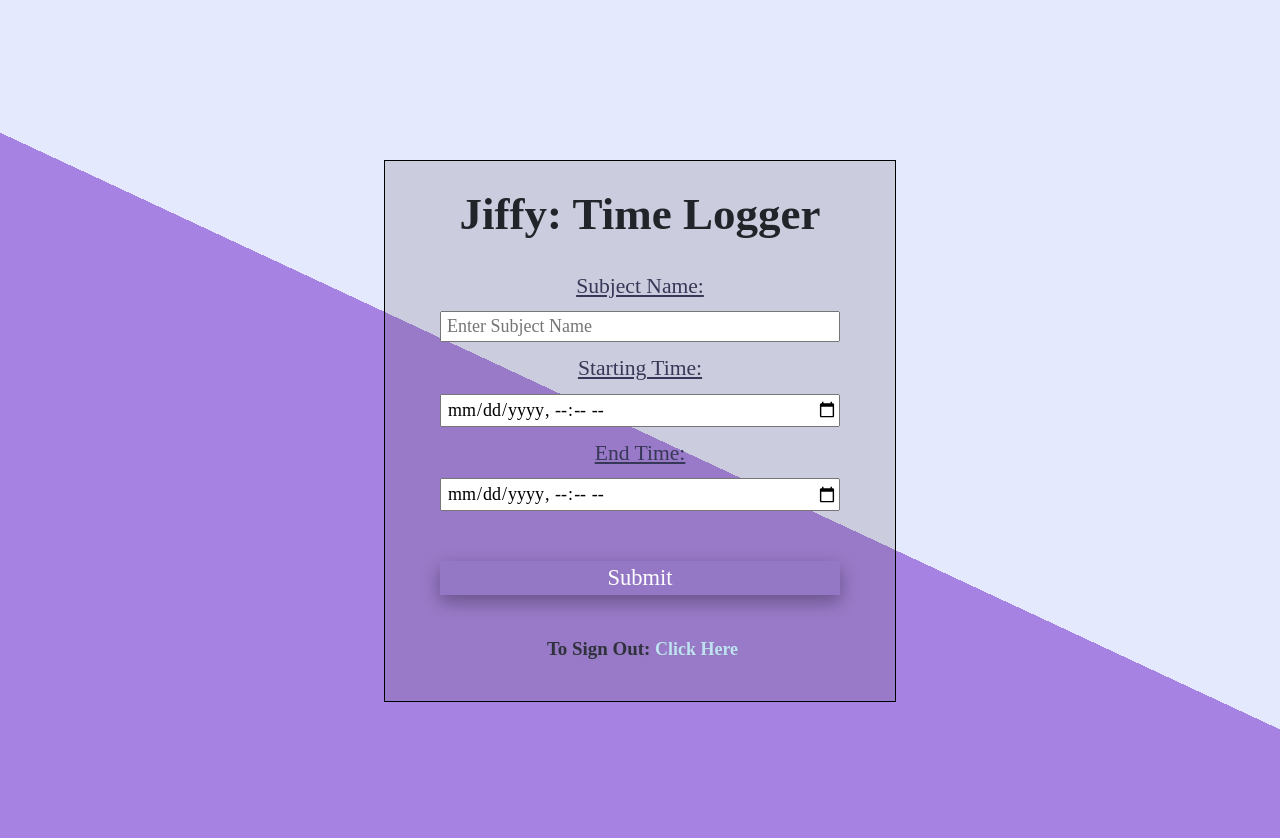
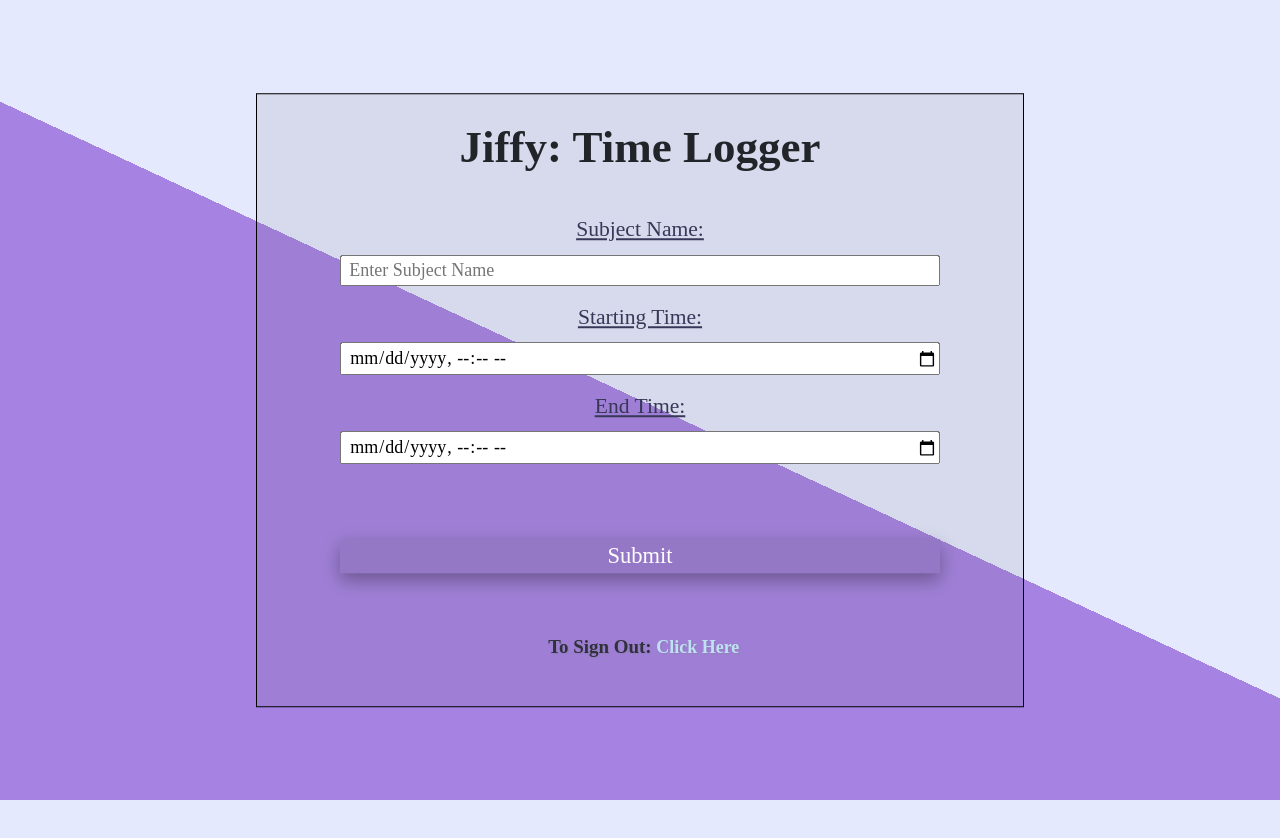
Before and after one commit to genteelmagpie/JiffyOnWeb, a website: page public/timeLogger.html in a window 1280 px wide. After the commit the page ends 800 px from the top, so only its background shows below. Drawn offline with nearby package versions, Linux system fonts and the light colour scheme.

Commit message:
done with the error page for now. Time to implement it with the main app data?

```diff
--- /dev/null
+++ b/public/css/errorStyle.css
@@ -0,0 +1,78 @@
+
+* {
+    /* Sets or rather resets any predefined values a browser might apply. */
+    margin: 0;
+    padding: 0;
+    list-style: none;
+    text-decoration: none;
+    box-sizing: border-box;
+    /* font-family: sans-serif; */
+  }
+
+*{
+    font-family: 'Times New Roman', Times, serif;
+    font-size: 20px;
+    /* color: whitesmoke; */
+}
+
+body {
+  margin: 0;
+  padding: 0;
+  display: flex;
+  justify-content: center;
+  align-items: center;
+  min-height: 100vh;
+  background: linear-gradient(to bottom right, #534379, #561139);
+
+}
+
+h1 {
+    font-family: 'Times New Roman', Times, serif;
+    font-size: 2.5rem;
+    font-weight: 600;
+    color:aliceblue;
+    text-align: center;
+    margin-bottom: 7%;
+  }
+
+.container {
+
+  background: linear-gradient(to left, #9e007f, #4848b9);
+  color: white;
+  border-radius: 10px;
+  padding: 20px;
+  box-shadow: 0 4px 8px rgba(0, 0, 0, 0.2);
+  text-align: center;
+}
+
+.container p{
+    color: red;
+    font-size: 1rem;
+    padding-bottom: 2%;
+}
+
+.loginButtons{
+    margin: 1% 5%;
+    /* padding: 3% 3%; */
+    /* padding: 3% 0%; */
+    grid-template-columns: 1fr;
+    grid-template-rows: repeat(3, 1fr);
+
+  }
+
+
+  .loginButtons p{
+    margin: 0;
+    padding: 0;
+    color: aliceblue;
+    font-size: 1.05rem;
+  }
+  .loginButtons p a{
+    font-size: 1rem;
+    color: rgb(206, 208, 214);
+  }
+  .loginButtons p a:hover{
+    color: white;
+    font-size: 1.05rem;
+    text-decoration: underline;
+  }
--- a/public/css/loggerStyle.css
+++ b/public/css/loggerStyle.css
@@ -37,15 +37,28 @@ h1{
     width: 80%;
 }
 
-.container{
+/* .container{
     width: 40%;
     margin: 20vh auto;
     padding: 2% 0 2% 0;
     border: 1px solid #000000;
     background-color:rgba(95, 87, 87, .19);
 
-  }
+  } */
 
+.container{
+
+    width: 50%;
+    margin: 0 auto;
+    padding: 2% 0 2% 0;
+    border: 1px solid #000000;
+    background-color:rgba(95, 87, 87, .10);
+    position: absolute;
+    top: 50%;
+    left: 50%;
+    transform: translate(-50%, -50%);
+
+}
 
 .label{
     text-align: center;
@@ -112,3 +125,38 @@ h1{
     color: rgb(224, 240, 255);
     text-decoration: underline;
 }
+
+/* The Media Queries Here */
+
+
+@media screen and (min-width: 301px) and (max-width: 600px) {
+    .container{
+      width: 80%;
+    }
+  }
+
+  @media screen and (min-width: 601px) and (max-width: 900px) {
+    .container{
+      width: 75%;
+    }
+  }
+
+  @media screen and (min-width: 901px) and (max-width: 1200px) {
+    .container{
+      width: 70%;
+    }
+  }
+  @media screen and (min-width: 1201px) and (max-width: 1800px) {
+    .container{
+      width: 60%;
+    }
+
+  }
+
+  @media screen and (min-width: 1801px) and (max-width: 2400px) {
+
+    .container{
+      width: 55%;
+    }
+
+  }
--- a/public/css/successStyle.css
+++ b/public/css/successStyle.css
@@ -63,14 +63,29 @@ h1{
 
 .container{
     /* display: none; */
-    width: 40%;
-    margin: 20vh auto;
+    width: 50%;
+    margin: 0 auto;
     padding: 2% 0 2% 0;
     border: 1px solid #000000;
     background-color:rgba(95, 87, 87, .10);
+    position: absolute;
+    top: 50%;
+    left: 50%;
+    transform: translate(-50%, -50%);
 
   }
 
+/*
+.login-container {
+  width: 40%;
+  margin: 0 auto;
+  padding: 2% 0 2% 0;
+  border: 1px solid #ccc;
+  position: absolute;
+  top: 50%;
+  left: 50%;
+  transform: translate(-50%, -50%);
+} */
 
 
 .blur-div {
@@ -123,9 +138,14 @@ h1{
   text-decoration: underline;
 }
 
+/* The Media Queries Here */
+
 @media screen and (min-width: 301px) and (max-width: 600px) {
   .animated-text{
     font-size: 1.5rem;
+  }
+  .container{
+    width: 80%;
   }
 }
 
@@ -133,17 +153,27 @@ h1{
   .animated-text{
     font-size: 2rem;
   }
+  .container{
+    width: 75%;
+  }
 }
 
 @media screen and (min-width: 901px) and (max-width: 1200px) {
-
+  .container{
+    width: 70%;
+  }
 }
 @media screen and (min-width: 1201px) and (max-width: 1800px) {
-
+  .container{
+    width: 60%;
+  }
 
 }
 
 @media screen and (min-width: 1801px) and (max-width: 2400px) {
 
+  .container{
+    width: 55%;
+  }
 
 }
```
Also changed, not shown: app.js (+27 -17 lines), public/css/style.css (+1 -8 lines), public/error404.html (added, +19 -0 lines), public/forgotPassword.html (+1 -1 lines), public/signUpFirebase.html (+2 -3 lines), public/success.html (+0 -18 lines), public/images/site_related/favicon.png, public/images/site_related/favicon2.png (added).
